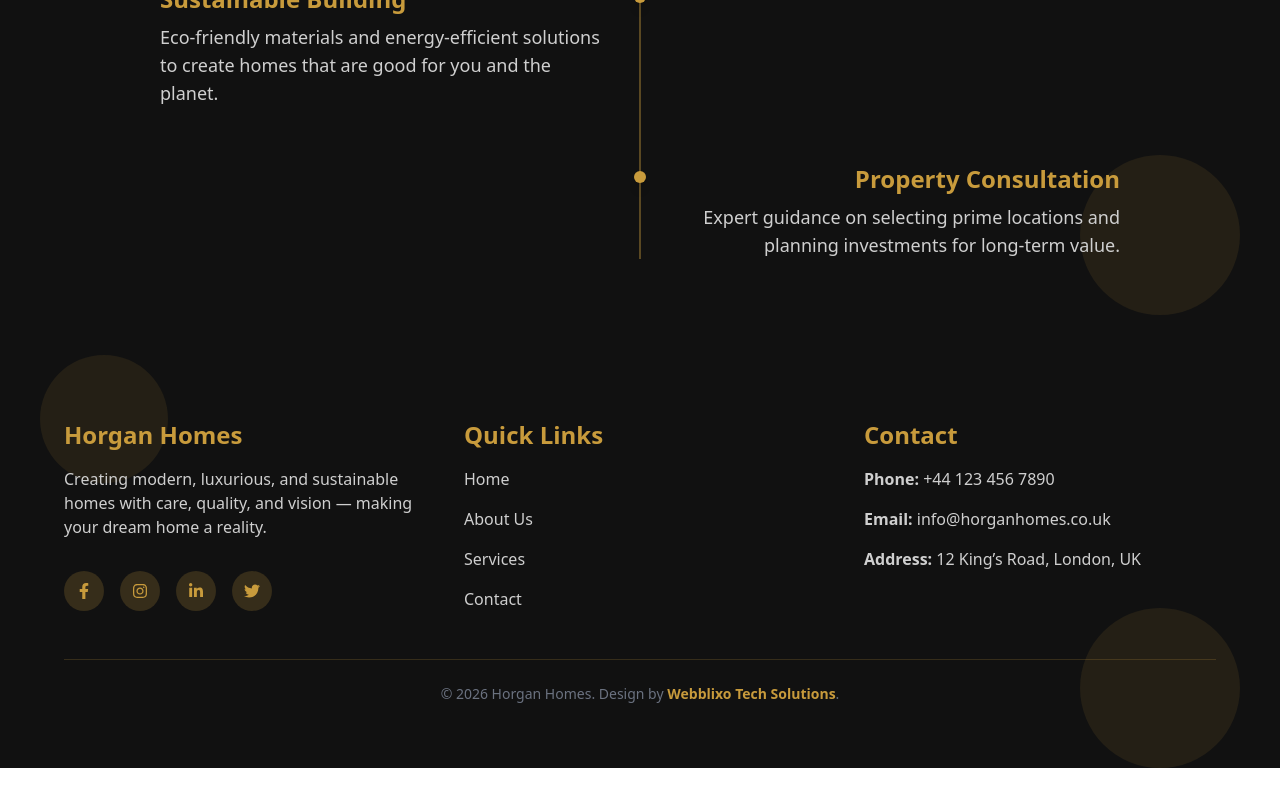
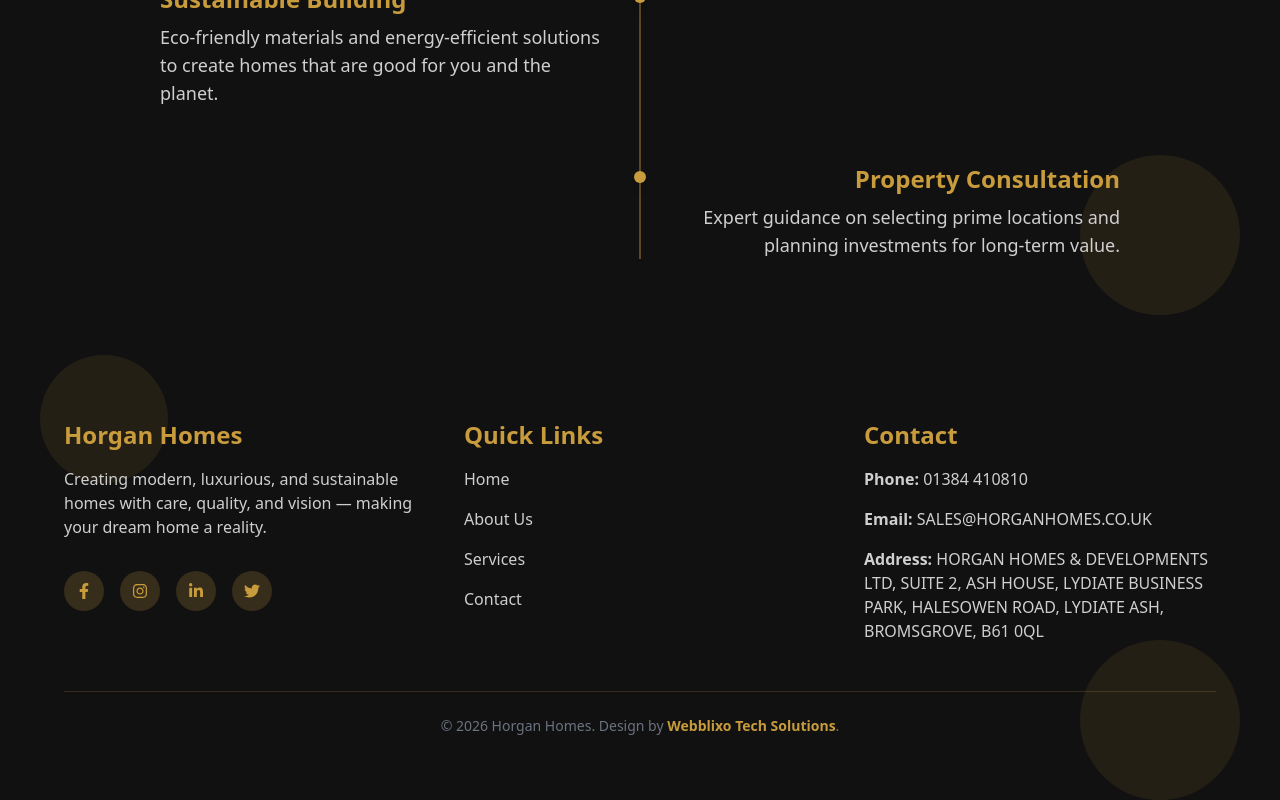
Before and after one commit to kreativecodes292/horganhomes, a React (Create React App) app: page / in a window 1280 px wide. Shown: the part 3541-4341 px from the top of the page. Before the commit the page ends 4309 px from the top, so only its background shows below. Built offline with nearby package versions, Linux system fonts and the light colour scheme.

Commit message:
Update Footer.jsx

```diff
--- a/src/sections/Footer.jsx
+++ b/src/sections/Footer.jsx
@@ -82,9 +82,9 @@
           <h3 className="text-xl md:text-2xl font-semibold text-[#C89B3C]">
             Contact
           </h3>
-          <p><span className="font-semibold">Phone:</span> +44 123 456 7890</p>
-          <p><span className="font-semibold">Email:</span> info@horganhomes.co.uk</p>
-          <p><span className="font-semibold">Address:</span> 12 King’s Road, London, UK</p>
+          <p><span className="font-semibold">Phone:</span> 01384 410810</p>
+          <p><span className="font-semibold">Email:</span> SALES@HORGANHOMES.CO.UK</p>
+          <p><span className="font-semibold">Address:</span> HORGAN HOMES & DEVELOPMENTS LTD, SUITE 2, ASH HOUSE, LYDIATE BUSINESS PARK, HALESOWEN ROAD, LYDIATE ASH, BROMSGROVE, B61 0QL</p>
         </div>
       </div>
 
```
